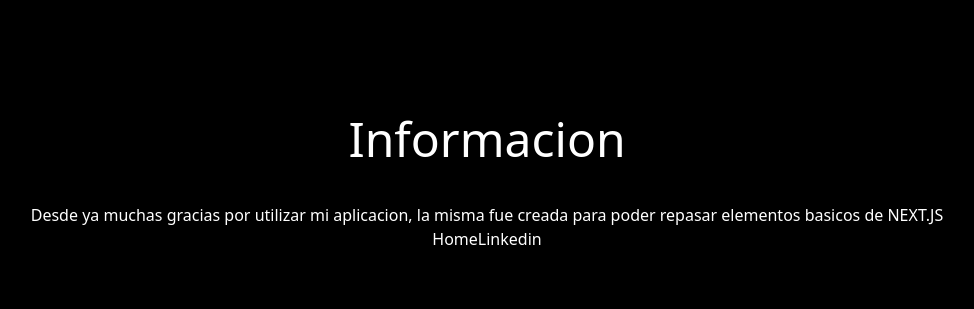
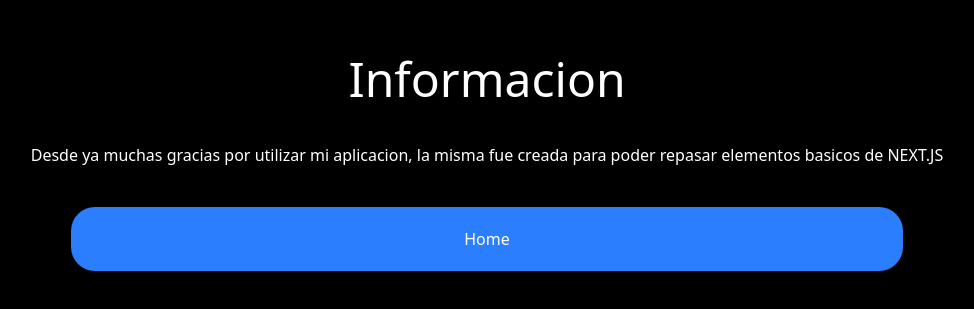
Before and after one commit to Shakkus/caseGenerator, a Next.js app: page /info in a window 1280 px wide. Shown: the part 237-546 px from the top of the page, without its empty margins (153-1127 px from the left). Built offline with nearby package versions, Linux system fonts and the light colour scheme.

Commit message:
cambio de destino en boton dentro de home

```diff
--- a/app/info/page.tsx
+++ b/app/info/page.tsx
@@ -9,9 +9,8 @@ const page = () => {
         Desde ya muchas gracias por utilizar mi aplicacion, la misma fue creada
         para poder repasar elementos basicos de NEXT.JS
       </p>
-      <div>
+      <div className="m-10 bg-blue-500 p-5 rounded-3xl flex justify-around">
         <Link href="/">Home</Link>
-        <button>Linkedin</button>
       </div>
     </div>
   );
--- a/app/page.tsx
+++ b/app/page.tsx
@@ -9,7 +9,7 @@ export default function Home() {
         Investiga el Hecho
       </h2>
       <Link
-        href="/case"
+        href="/home"
         className="bg-gray-900 p-5 rounded-2xl text-white m-10"
       >
         Comenzar
```
